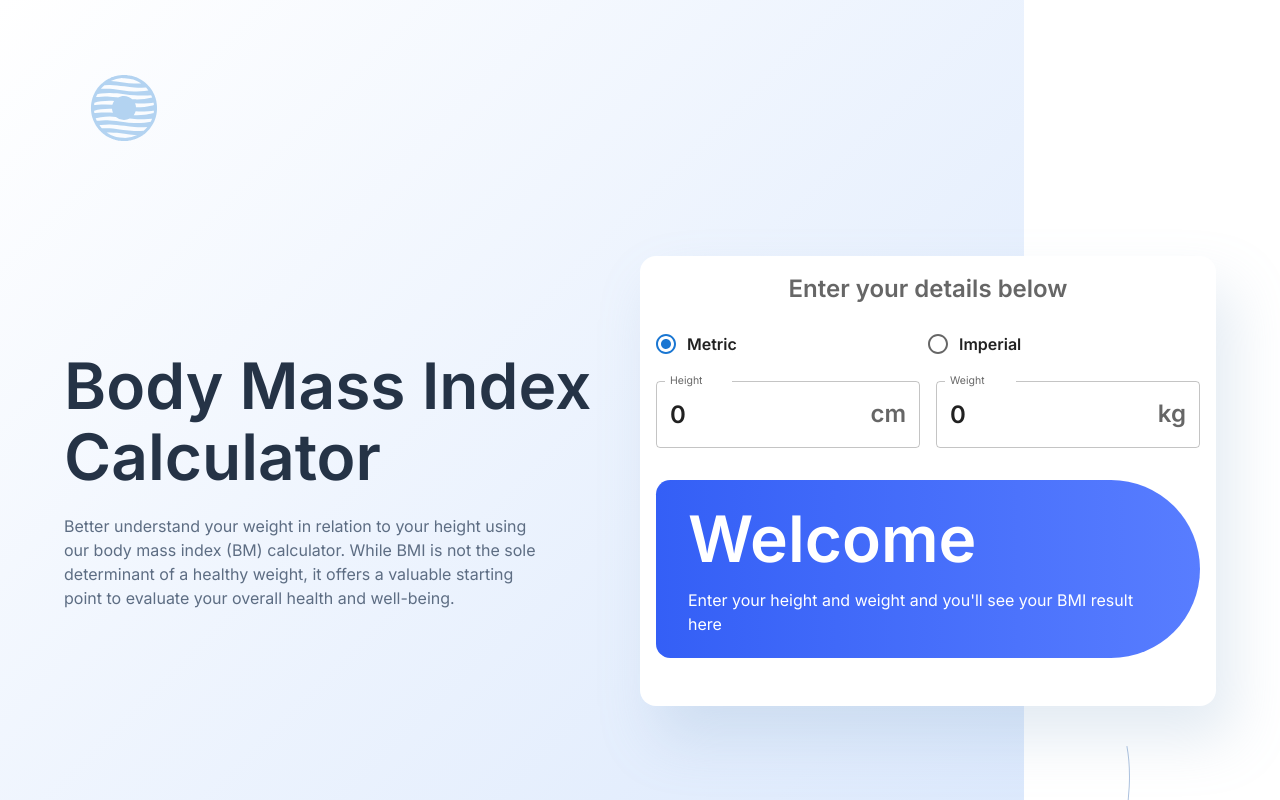
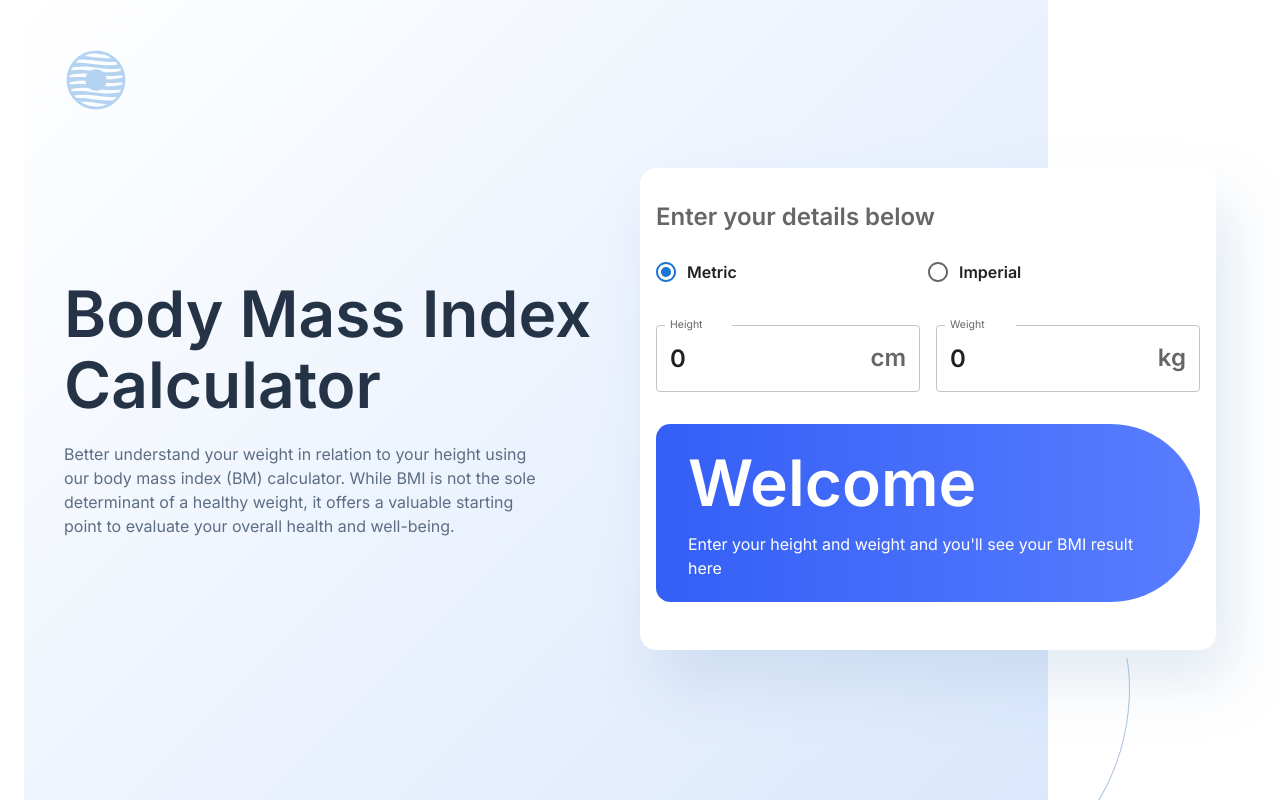
Before and after one commit to queseri/bmi-calculator, a React (Vite) app: page / in a window 1280 px wide. Shown: the top 800 px of the page. Built offline with nearby package versions, Linux system fonts and the light colour scheme.

Commit message:
desktop size adjustments

```diff
--- a/src/App.css
+++ b/src/App.css
@@ -15,8 +15,8 @@ img {
 }
 
 .logo {
-  height: 6em;
-  padding: 1.5em;
+ /* height: 6em;
+  padding: 1.5em; */
   will-change: filter;
   transition: filter 300ms;
   margin-block: 0.5rem;
@@ -48,6 +48,6 @@ img {
 
 @media screen and (min-width: 1200px) {
   .logo {
-    height: 7.5em;
+   /* height: 7.5em; */
   }
 }
--- a/src/App.tsx
+++ b/src/App.tsx
@@ -116,7 +116,7 @@ function App() {
       sx={{
         paddingInline: "1.5rem",
         paddingBlockEnd: "2.5rem",
-       // position: "relative",
+        // position: "relative",
       }}
       maxWidth="lg"
       disableGutters={true}
@@ -148,7 +148,7 @@ function App() {
               component={"form"}
               noValidate
               borderRadius={"16px"}
-              margin={"40px auto"}
+              margin={{ xs: "2.5rem auto", lg: "0.5rem auto" }}
               padding={"16px"}
               boxShadow={"16px 32px 56px 0px rgba(143, 174, 207, 0.25)"}
               sx={{
--- a/src/components/Header.tsx
+++ b/src/components/Header.tsx
@@ -16,10 +16,12 @@ function Header() {
           item
           component={"a"}
           href="/"
-          sx={{ position: "relative", zIndex: 3 }}
           paddingY={{
+            xs: "1.5rem",
             lg: "2.5rem",
           }}
+          position={"relative"}
+          zIndex={3}
           display={"flex"}
           justifyContent={"center"}
           alignItems={"center"}
--- a/src/components/SelectMethod.tsx
+++ b/src/components/SelectMethod.tsx
@@ -20,14 +20,16 @@ function SelectMethod(props: {
   const { gunMetal } = status;
 
   return (
-    <FormControl fullWidth>
+    <FormControl fullWidth sx={{paddingBlock: "1rem"}}>
       <FormLabel
         id="measurement"
-        aria-hidden={true}
         sx={{
           fontSize: "1.5rem",
           fontWeight: 600,
           color: { gunMetal },
+          textAlign: {
+            lg: "left",
+          },
         }}
       >
         Enter your details below
--- a/src/styles/Styles.tsx
+++ b/src/styles/Styles.tsx
@@ -5,7 +5,10 @@ export const bgLayout = {
     position: "absolute",
     content: '""',
     top: 0,
-    left: 0,
+    left: {
+      xs: 0,
+      lg: "1.5rem",
+    },
     borderBottom: {
       xs: "1px solid black",
       sm: "none",
@@ -17,7 +20,7 @@ export const bgLayout = {
     height: {
       xs: "110vh",
       sm: "100vh",
-      lg: "140vh",
+      lg: "125vh",
     },
 
     zIndex: 1,
```
